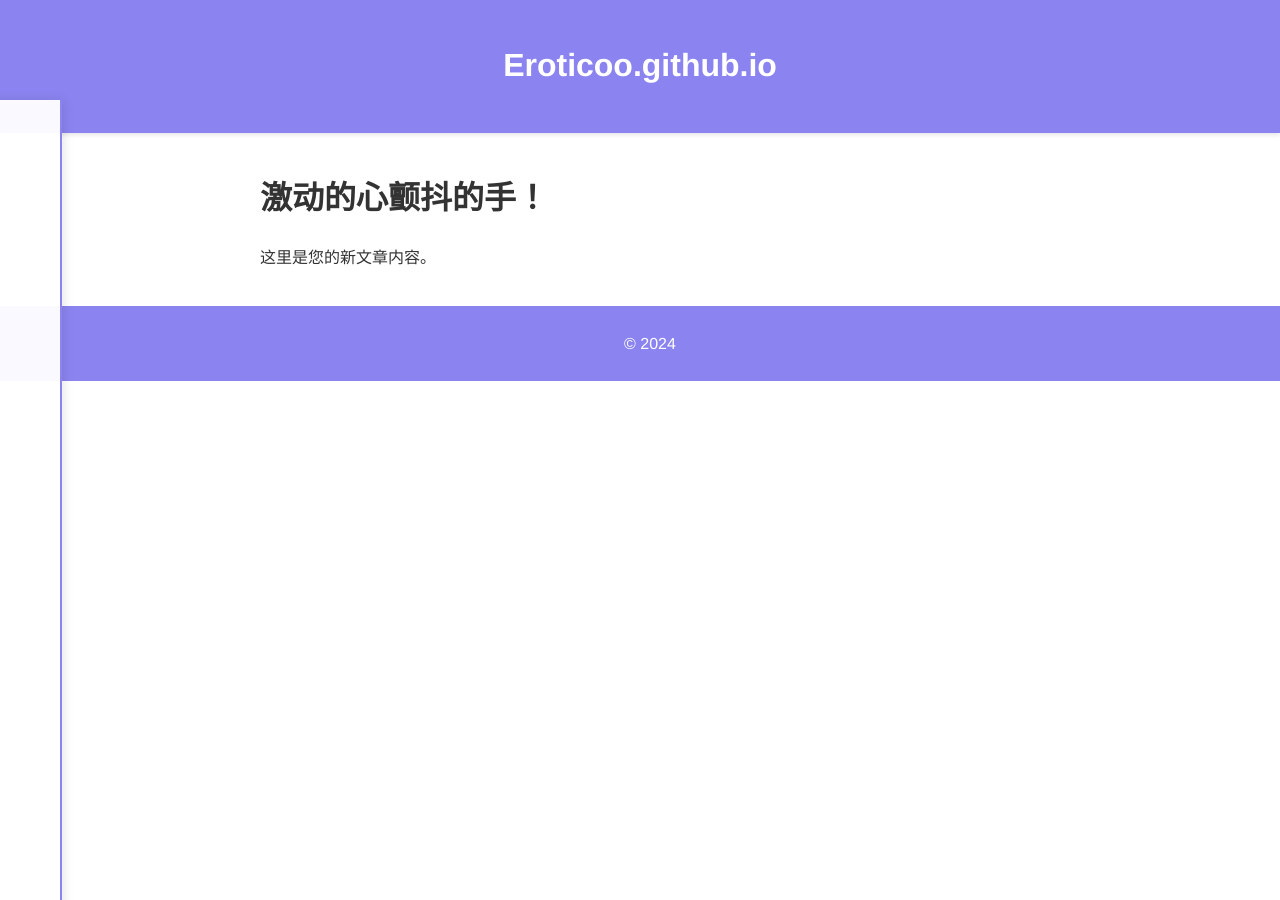
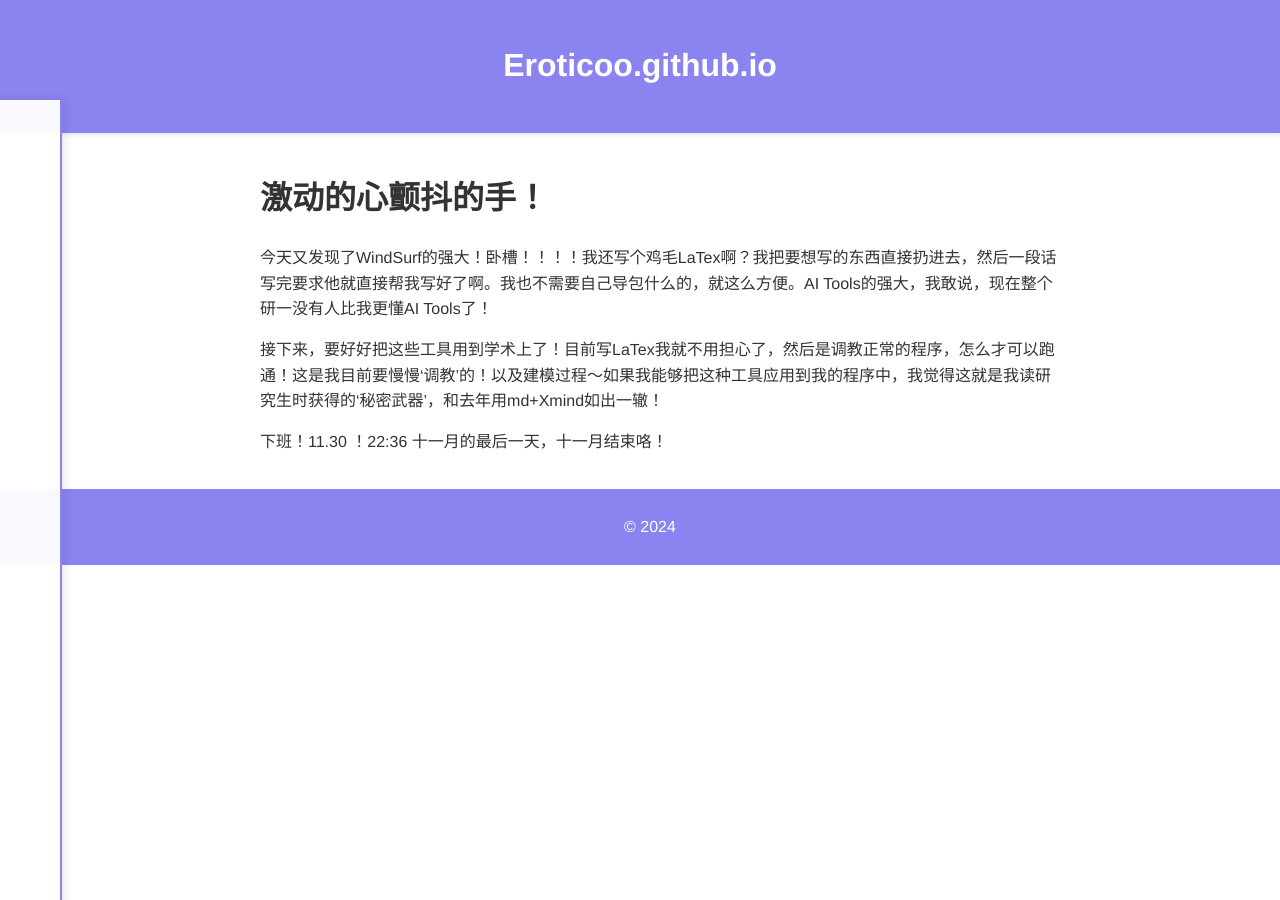
Before and after one commit to Eroticoo/Eroticoo.github.io, a Jekyll site: the page built from _posts/2024-11-30-激动之心情更与何人说？.md, in a window 1280 px wide. Built offline with Jekyll 4.4.1, drawn with Linux system fonts in a browser that asks for light colours.

Commit message:
激动的心颤抖的手

```diff
--- a/_posts/2024-11-30-激动之心情更与何人说？.md
+++ b/_posts/2024-11-30-激动之心情更与何人说？.md
@@ -6,4 +6,8 @@ date: 2024-11-30 22:31:48 +0800
 
 # 激动的心颤抖的手！
 
-这里是您的新文章内容。
+今天又发现了WindSurf的强大！卧槽！！！！我还写个鸡毛LaTex啊？我把要想写的东西直接扔进去，然后一段话写完要求他就直接帮我写好了啊。我也不需要自己导包什么的，就这么方便。AI Tools的强大，我敢说，现在整个研一没有人比我更懂AI Tools了！
+
+接下来，要好好把这些工具用到学术上了！目前写LaTex我就不用担心了，然后是调教正常的程序，怎么才可以跑通！这是我目前要慢慢‘调教’的！以及建模过程～如果我能够把这种工具应用到我的程序中，我觉得这就是我读研究生时获得的‘秘密武器’，和去年用md+Xmind如出一辙！
+
+下班！11.30 ！22:36 十一月的最后一天，十一月结束咯！
```
Also changed, not shown: README.md.
